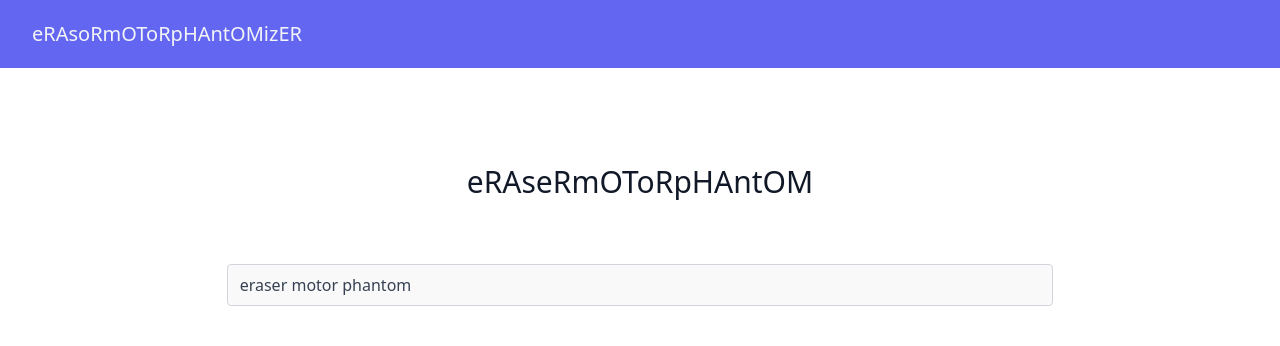
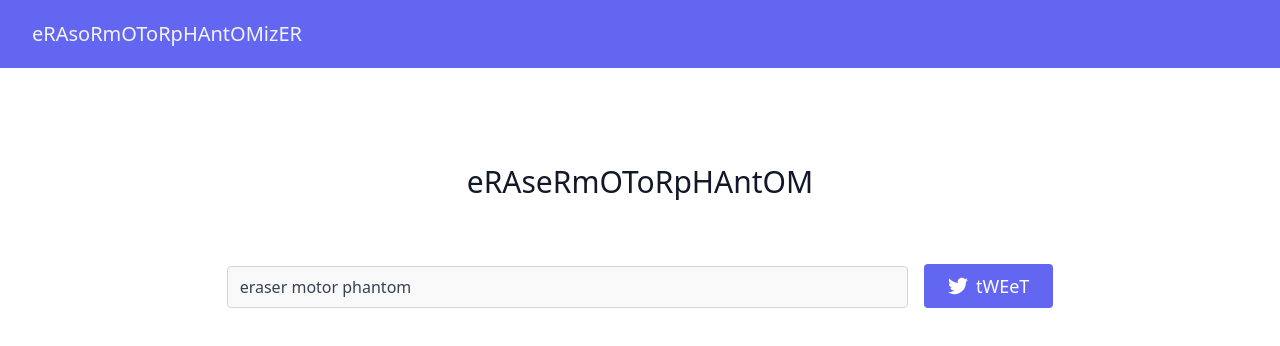
Before and after one commit to ryuhei373/eRAseRmOToRpHAntOMizER, a Nuxt app: page / in a window 1280 px wide. Shown: the top 346 px of the page. Built offline with nearby package versions, Linux system fonts and the light colour scheme.

Commit message:
tweet機能追加

```diff
--- a/app.vue
+++ b/app.vue
@@ -76,6 +76,37 @@
               "
             />
           </div>
+          <a v-bind:href="twitterShareUrl">
+            <button
+              class="
+                text-white
+                bg-indigo-500
+                border-0
+                py-2
+                px-6
+                focus:outline-none
+                hover:bg-indigo-600
+                rounded
+                text-lg
+                inline-flex
+                items-center
+                justify-evenly
+              "
+            >
+              <svg
+                class="fill-white pr-1"
+                xmlns="http://www.w3.org/2000/svg"
+                width="24"
+                height="24"
+                viewBox="0 0 24 24"
+              >
+                <path
+                  d="M24 4.557c-.883.392-1.832.656-2.828.775 1.017-.609 1.798-1.574 2.165-2.724-.951.564-2.005.974-3.127 1.195-.897-.957-2.178-1.555-3.594-1.555-3.179 0-5.515 2.966-4.797 6.045-4.091-.205-7.719-2.165-10.148-5.144-1.29 2.213-.669 5.108 1.523 6.574-.806-.026-1.566-.247-2.229-.616-.054 2.281 1.581 4.415 3.949 4.89-.693.188-1.452.232-2.224.084.626 1.956 2.444 3.379 4.6 3.419-2.07 1.623-4.678 2.348-7.29 2.04 2.179 1.397 4.768 2.212 7.548 2.212 9.142 0 14.307-7.721 13.995-14.646.962-.695 1.797-1.562 2.457-2.549z"
+                />
+              </svg>
+              <span class="pl-1">tWEeT</span>
+            </button>
+          </a>
         </div>
       </div>
     </section>
@@ -123,7 +154,9 @@
       return a.join("")
     })
 
-    return { mainText, eraserMotorPhantomized }
+    const twitterShareUrl = computed(() => `https://twitter.com/intent/tweet?url=https://eloquent-volhard-d4031f.netlify.app&text=${eraserMotorPhantomized.value}&hashtags=eRAsoRmOToRpHAntOMizER`)
+
+    return { mainText, eraserMotorPhantomized, twitterShareUrl }
   }
 }
 </script>
```
